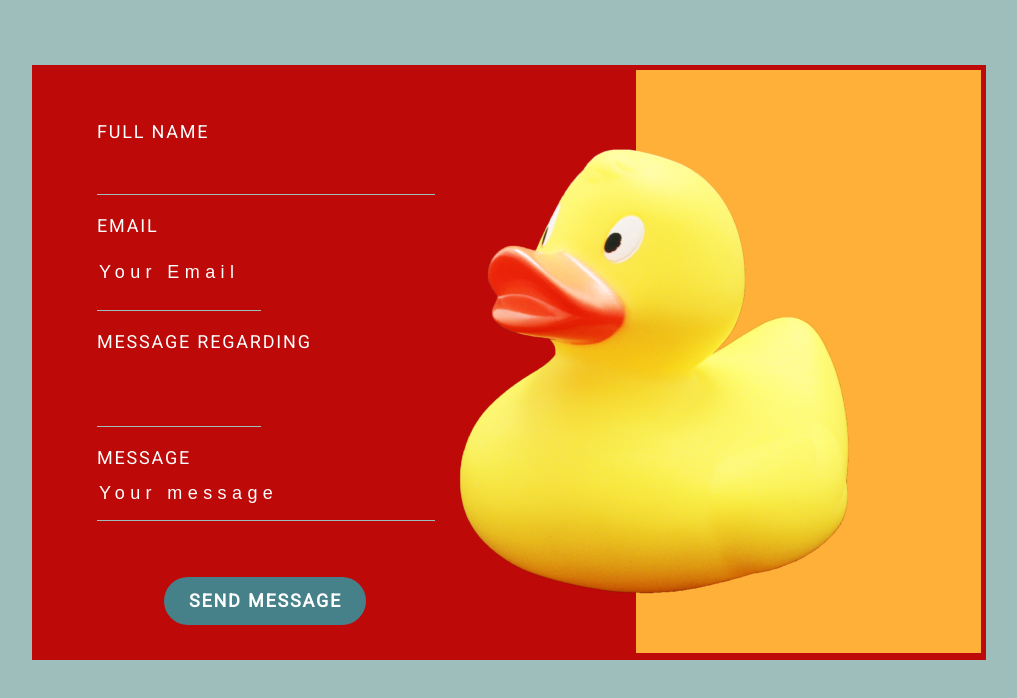
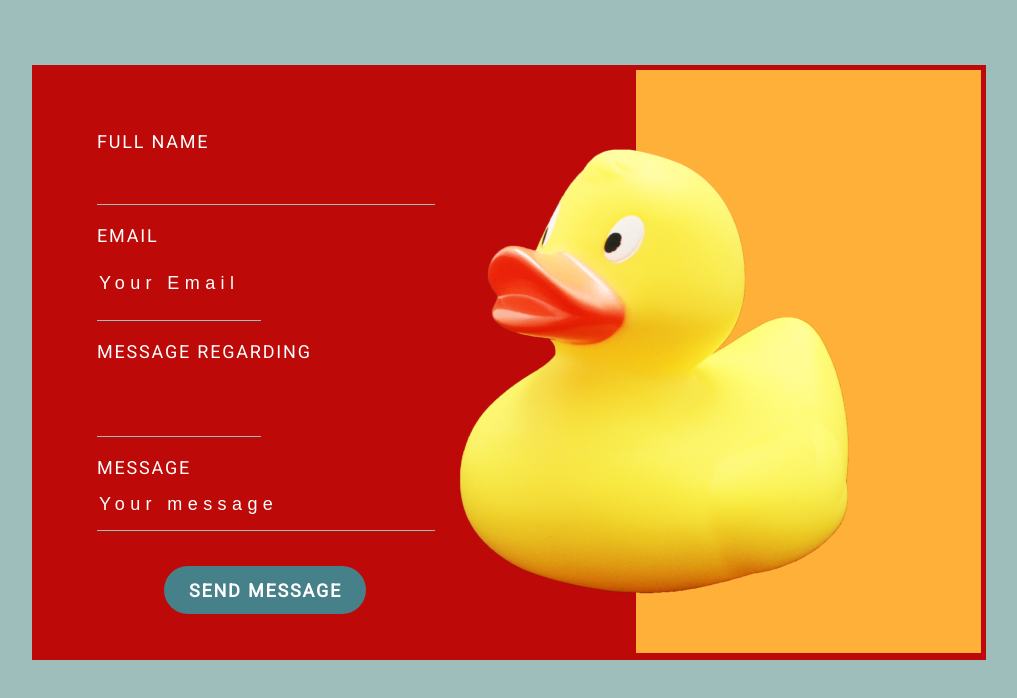
Before and after one commit to tanyapeterson/duck-form-project, a plain HTML site: page index.html in a window 1280 px wide. Shown: the whole page, without its empty margins (131-1148 px from the left). Drawn offline with Linux system fonts and the light colour scheme.

Commit message:
changed the margin-top on the send-btn

```diff
--- a/styles/styles.css
+++ b/styles/styles.css
@@ -88,11 +88,12 @@
 .container-1 {
     display: flex;
     justify-content: flex-end;
+
 }
 
 
 .send-btn {
-    margin-top: 56px;
+    margin-top: 35px;
     margin-left: 65px;
     background-color: #468189;
     border-radius: 40px;
```
